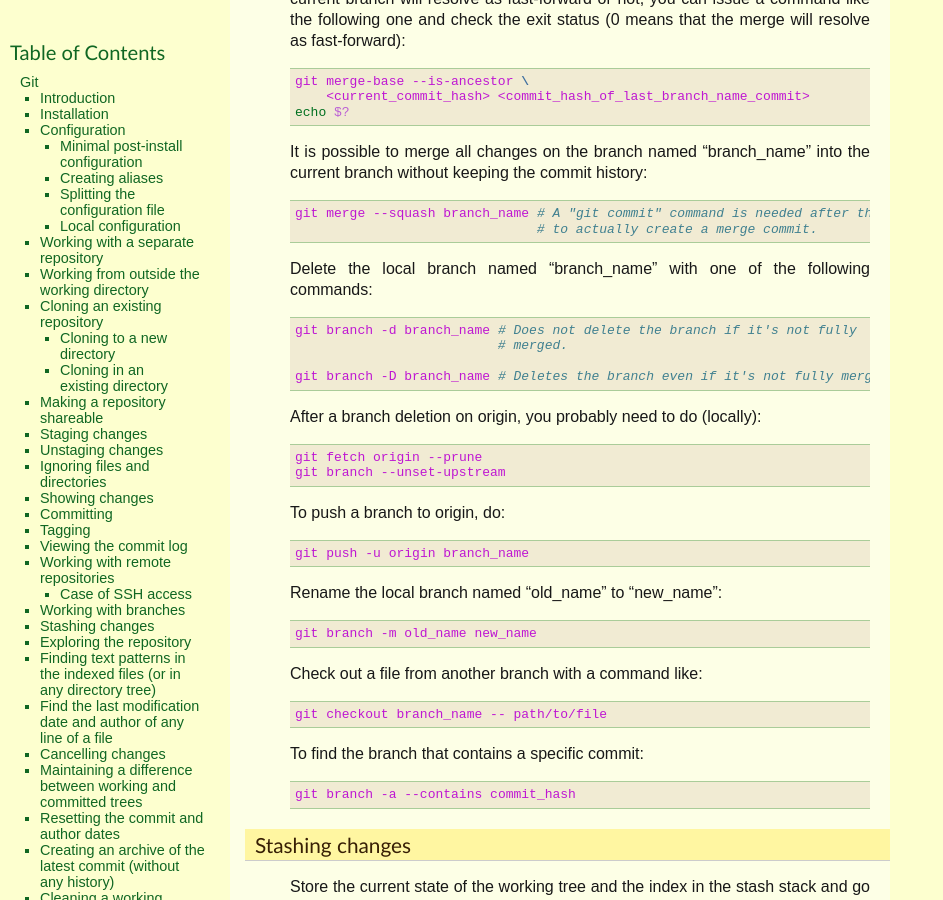
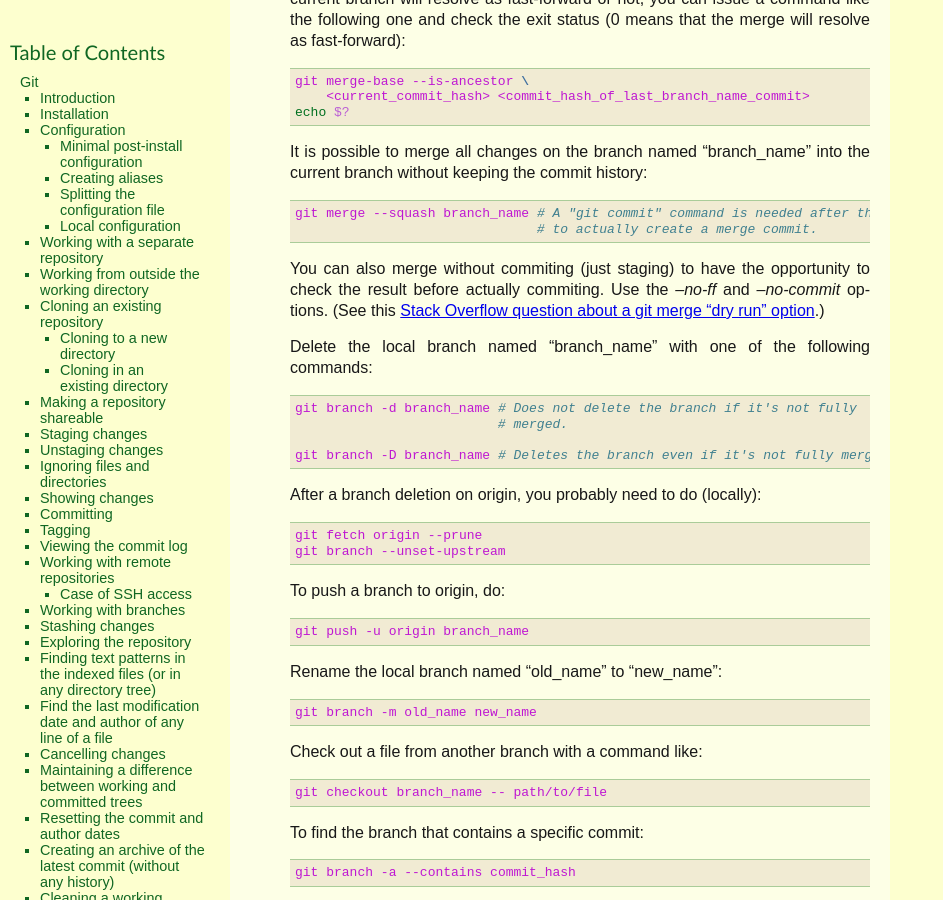
Before and after one commit to thierr26/thierr26_personal_notes_sphinx_sources, a Sphinx documentation site: the page built from source/git.rst, in a window 1280 px wide and 900 px high, scrolled down 13738 px. Shown: the whole window, without its empty margins (0-943 px from the left). Built offline with Sphinx 7.4.7, drawn with Linux system fonts in a browser that asks for light colours.

Commit message:
Mention the Git merge "dry run" possibility

```diff
--- a/source/git.rst
+++ b/source/git.rst
@@ -868,6 +868,12 @@
   git merge --squash branch_name # A "git commit" command is needed after that
                                  # to actually create a merge commit.
 
+You can also merge without commiting (just staging) to have the
+opportunity to check the result before actually commiting. Use the `--no-ff`
+and `--no-commit` options. (See this `Stack
+Overflow question about a git merge "dry run" option
+<https://stackoverflow.com/questions/501407/is-there-a-git-merge-dry-run-option>`_.)
+
 Delete the local branch named "branch_name" with one of the following
 commands::
 
```
